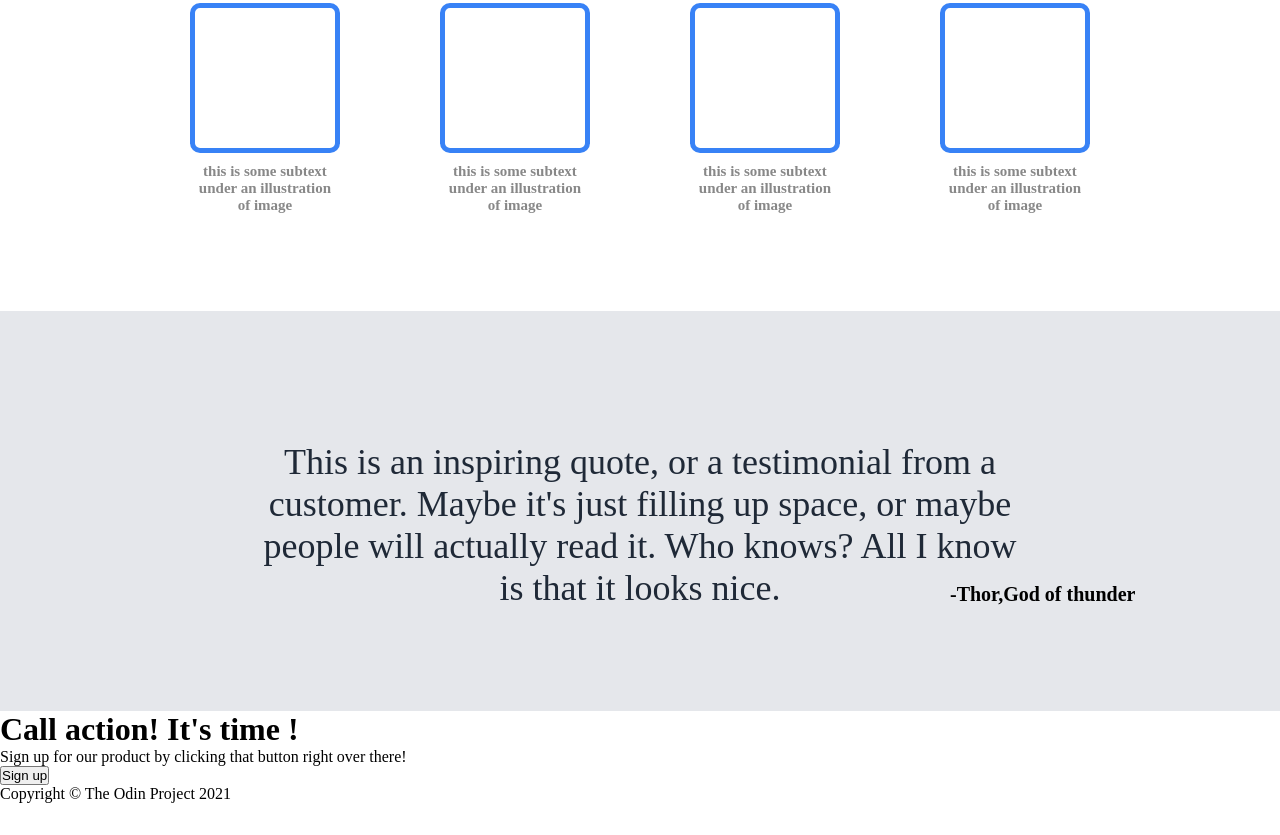
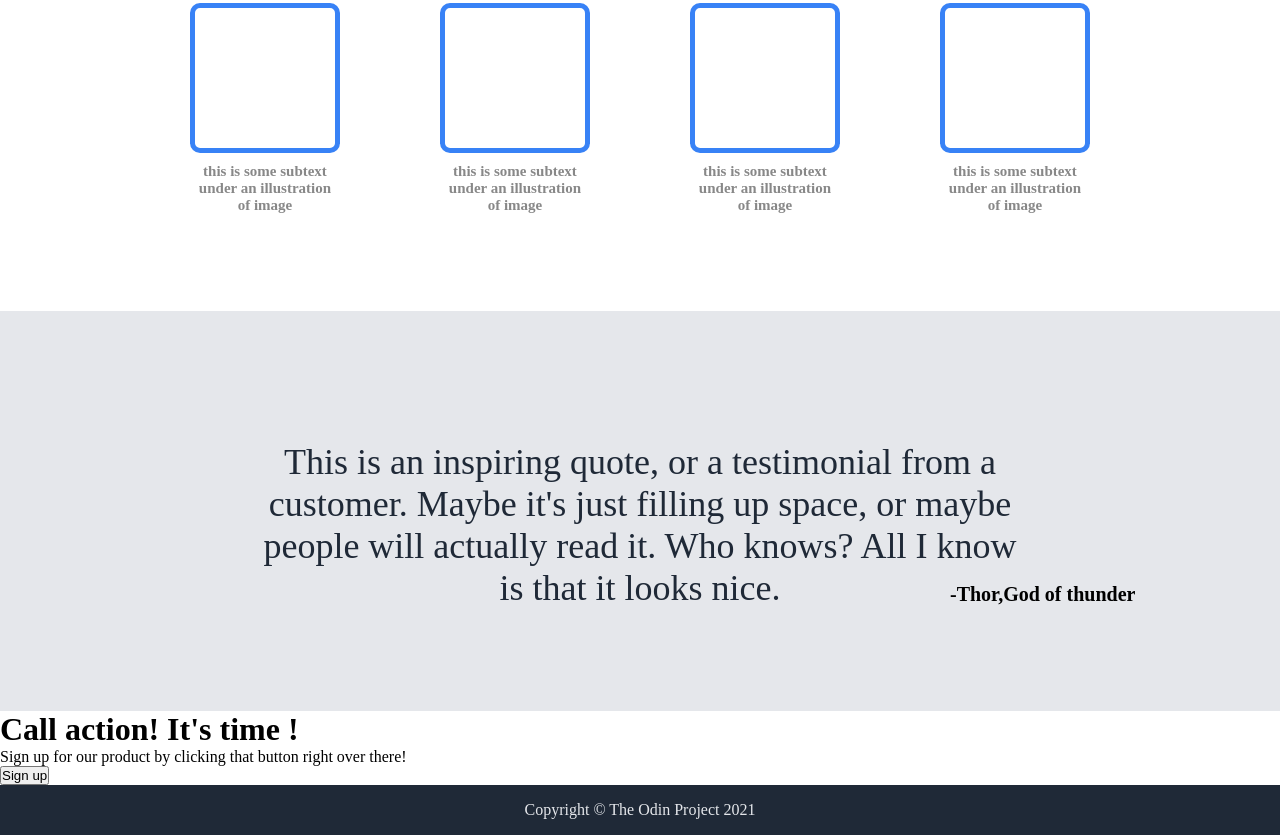
Before and after one commit to BerkcanCakar/landing-page, a plain HTML site: page index.html in a window 1280 px wide. Shown: the part 619-1454 px from the top of the page. Before the commit the page ends 1422 px from the top, so only its background shows below. Drawn offline with Linux system fonts and the light colour scheme.

Commit message:
Style footer bottom

```diff
--- a/style.css
+++ b/style.css
@@ -206,3 +206,13 @@ font-weight: bold;
 
 
 /*FOOTER SECTION*/
+
+
+.bottom{
+    background-color: #1F2937;
+    color: #E5E7EB;
+    height: 50px;
+    display: flex;
+    align-items: center;
+    justify-content: center;
+}
```
